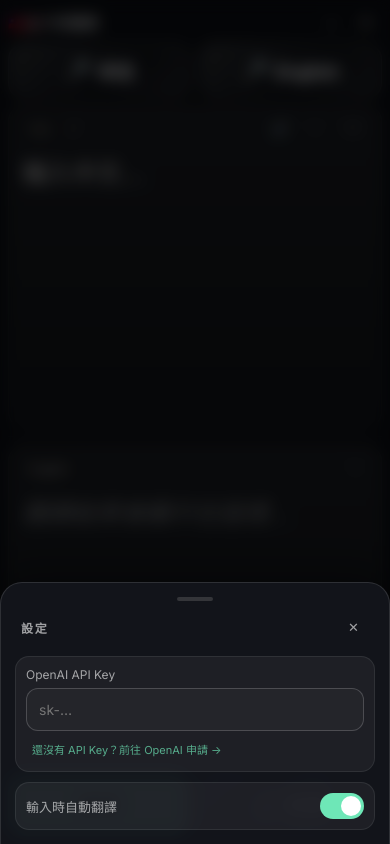
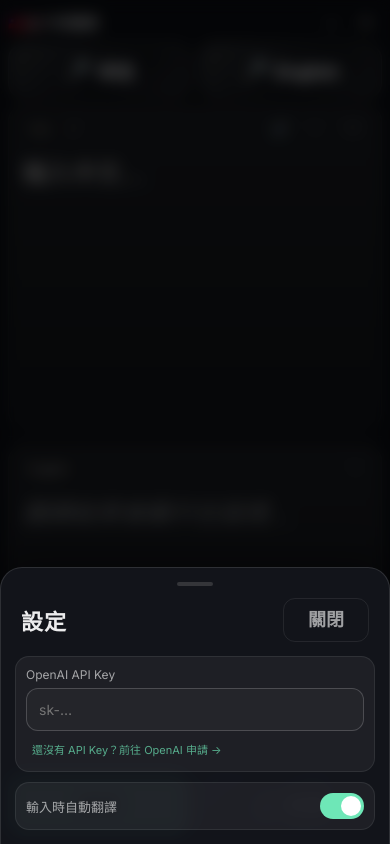
Before and after one commit to Kenkenno1/TW-ENG-translator, a plain HTML site: page index.html in a window 390 px wide. Drawn offline with Linux system fonts and the light colour scheme.

Commit message:
Replace settings close button with larger "關閉" text button
Match japan-translator style for better mobile usability

Co-Authored-By: Claude Opus 4.6 <noreply@anthropic.com>

```diff
--- a/index.html
+++ b/index.html
@@ -460,10 +460,30 @@
       display:flex;
       align-items:center;
       justify-content:space-between;
+      padding:4px 6px;
+    }
+    .modalHead span{
+      font-size:22px;
+      font-weight:700;
+      color:var(--text);
+      letter-spacing:0.05em;
+      text-transform:none;
+    }
+    .modal-close-btn{
+      background:none;
+      border:1px solid var(--border);
       color:var(--muted);
-      font-size:12px;
-      padding:4px 6px;
-    }
+      font-size:18px;
+      font-weight:600;
+      font-family:inherit;
+      cursor:pointer;
+      padding:12px 24px;
+      border-radius:12px;
+      line-height:1;
+      transition:opacity 0.2s, background 0.2s;
+      flex-shrink:0;
+    }
+    .modal-close-btn:hover{opacity:0.8;background:var(--panel)}
     .modal-handle{
       width:36px;
       height:4px;
@@ -647,8 +667,8 @@
     <div class="modal" role="dialog" aria-modal="true" aria-label="Settings">
       <div class="modal-handle"></div>
       <div class="modalHead">
-        <span style="letter-spacing:0.15em;text-transform:uppercase;font-weight:600">設定</span>
-        <button class="icon" id="btnCloseSettings" aria-label="關閉設定" title="關閉">✕</button>
+        <span>設定</span>
+        <button class="modal-close-btn" id="btnCloseSettings" aria-label="關閉設定">關閉</button>
       </div>
 
       <div class="field">
```
